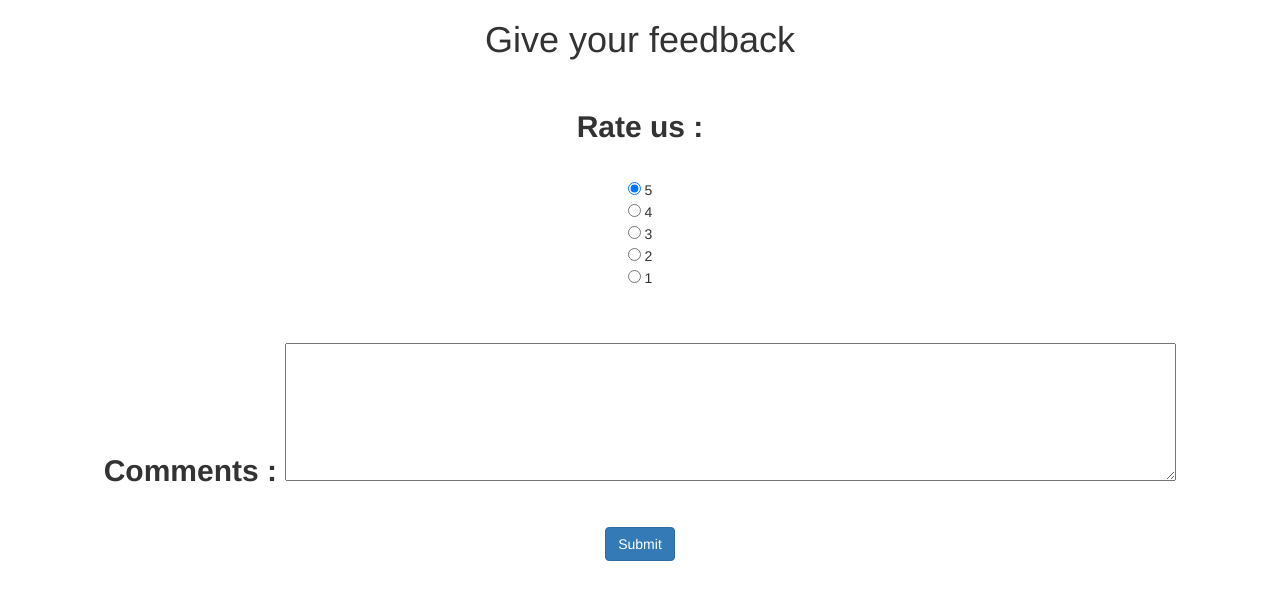
After one commit to swapnil085/backend-parking, a Flask app: page /feedback/1 in a window 1280 px wide. The commit adds this page. Shown: the top 600 px of the page. Run offline with Flask 2, Linux system fonts and the light colour scheme; the visitor is signed in with stand-in values (Sample User, id 1); some libraries are stand-ins or nearby versions.

Commit message:
customer feedback functionality added

```diff
--- a/src/app.py
+++ b/src/app.py
@@ -29,7 +29,7 @@ def sign_up():
 		gender = request.form['gender']
 		created_at = datetime.datetime.now()
 		password_hash = encrpyt.hash(password)
-		if gender == "Male":
+		if gender == "male":
 			gender = "M"
 		else:
 			gender = "F"
@@ -57,7 +57,7 @@ def login():
 		if encrpyt.verify(password,usr.password):
 			flash("Login Successful!")
 			session["logged_in"] = True
-			return redirect(url_for("dashboard"))
+			return redirect(url_for("dashboard",user_id=usr.id))
 
 
 	return render_template("login.html")
@@ -77,15 +77,35 @@ def logout():
 	session.clear()
 	return redirect(url_for("login"))
 
-@app.route("/dashboard")
+@app.route("/dashboard/<int:user_id>")
 @is_logged_in
-def dashboard():
-	return render_template("dashboard.html")
+def dashboard(user_id):
+	return render_template("dashboard.html",user_id = user_id)
 
 @app.route("/book-slot",methods=["GET","POST"])
 @is_logged_in
 def book_a_slot():
 	return render_template("booking.html")
+
+@app.route("/feedback/<int:user_id>",methods=["GET","POST"])
+@is_logged_in
+def feedback(user_id):
+	if request.method == "POST":
+
+		rating = request.form["rating"]
+		comments = request.form["comment"]
+		feed = Feedback(user_id,comments,rating)
+		try:
+			db.session.add(feed)
+			db.session.commit()
+			flash("Feedback saved successfully","Success")
+		except:
+			db.rollback()
+			flash("Please try again","error")
+		return redirect(url_for("dashboard",user_id = user_id))
+	return render_template("feedback.html")
+
+
 
 
 
--- a/src/templates/dashboard.html
+++ b/src/templates/dashboard.html
@@ -36,8 +36,10 @@
 <li><a href="/dashboard/show">Show Favourites</a></li><br>
 -->
 <li><br>
+<h2 align="center">
 <a href="/book-slot"><center>Book a Slot</center></a><br><br>
 <a href="/history"><center>History</center></a><br><br>
-<a href="/feedback"><center>Give feedback</center></a><br><br>
+<a href="/feedback/{{user_id}}"><center>Give feedback</center></a><br><br>
 <a href="/logout"><center>Logout</center></a>
+</h2>
 </li>
--- /dev/null
+++ b/src/templates/feedback.html
@@ -0,0 +1,35 @@
+<head>
+<link rel="stylesheet" href="https://maxcdn.bootstrapcdn.com/bootstrap/3.3.7/css/bootstrap.min.css" integrity="sha384-BVYiiSIFeK1dGmJRAkycuHAHRg32OmUcww7on3RYdg4Va+PmSTsz/K68vbdEjh4u" crossorigin="anonymous">
+</head>
+{% with messages = get_flashed_messages() %}
+   {% if messages %}
+      {% for message in messages %}
+         {{ message }}
+      {% endfor %}
+   {% endif %}
+{% endwith %}
+<h1 align="center">Give your feedback</h1><br>
+ <form action="" method="POST" id="feedback_form">
+<div class="form-group">
+  <h2 align="center"><label>Rate us : </label></h2><br>
+  <!--<input type="text" name="email" class="form-control"  value={{request.form.email}}>-->
+  <p align="center">
+  <input type="radio" name="rating" value="5" checked> 5<br>
+  <input type="radio" name="rating" value="4"> 4<br>
+  <input type="radio" name="rating" value="3"> 3<br>
+  <input type="radio" name="rating" value="2"> 2<br>
+  <input type="radio" name="rating" value="1"> 1<br>
+</p>
+</div><br>
+<div class="form-group">
+	<h2 align="center">
+  <label>Comments : </label>
+  <!--<input type="text" name="password" class="form-control" value={{request.form.password}}>-->
+  <textarea rows="4" cols="50" form="feedback_form" name="comment"></textarea>
+</h2>
+</div><br>
+<div style="text-align: center">
+<button type="submit" class="btn btn-primary">Submit</button><br><br>
+</div>
+</form>
+<br>
--- a/src/templates/login.html
+++ b/src/templates/login.html
@@ -14,4 +14,6 @@
 <button type="submit" class="btn btn-primary">Submit</button><br><br>
 </form>
 <br>
-<li><a href="/sign-up"> New user register here</a></li>
+<p align="center">
+<a href="/sign-up"> New user register here</a>
+</p>
```
Also changed, not shown: src/migrations/versions/2e2621e4c820_.py (added, +30 -0 lines), src/migrations/versions/49a3d9448137_.py (added, +35 -0 lines), src/models.py (+17 -1 lines).
